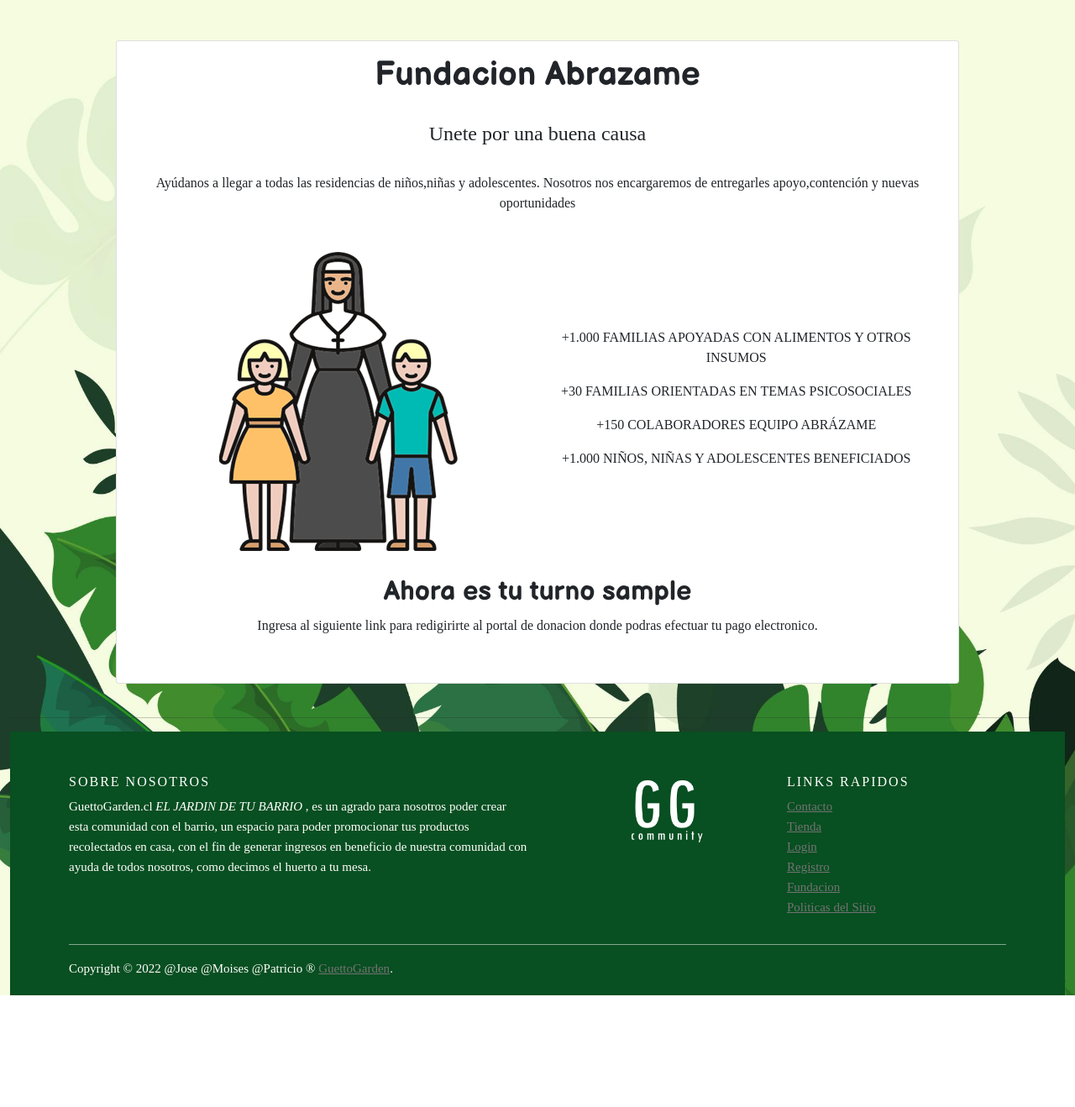
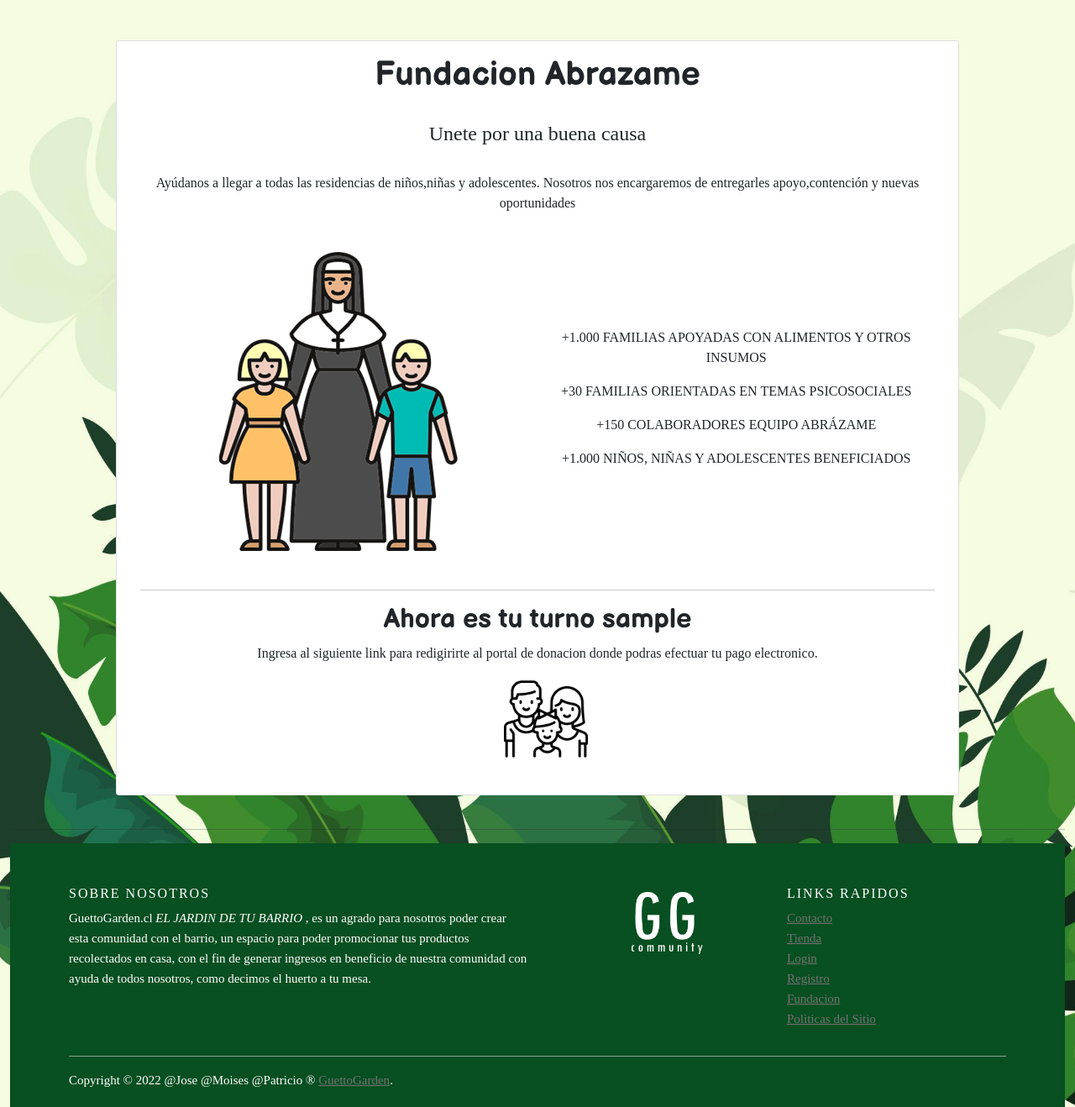
Before and after one commit to Deevcode/G_G_Django, a Django app: page /fundacion/ in a window 1280 px wide. Shown: the part 102-1420 px from the top of the page at 84% size. Before the commit the page ends 1287 px from the top, so only its background shows below. Run offline with Django 4.2, Linux system fonts and the light colour scheme; the visitor is signed in with stand-in values (Sample User, id 1); parts of the project's set-up code (start-up, migrations or seed data) failed here and were passed over; some libraries are stand-ins or nearby versions.

Commit message:
cambios en fundacion

```diff
--- a/Tienda/Jordaan23/Jordaan23/settings.py
+++ b/Tienda/Jordaan23/Jordaan23/settings.py
@@ -52,7 +52,8 @@ INSTALLED_APPS = [
     'pwa',
     'rest_framework.authtoken',
 ]
-#VALIDACION EN EL API VIEWS
+#------------------------------------------------------------------------------------------------------------------------------
+# METODO DE VALIDACION DE LA API
 
 #REST_FRAMEWORK = {
 #    'DEFAULT_AUTHENTICATION_CLASSES': (
@@ -62,7 +63,7 @@ INSTALLED_APPS = [
 #        'rest_framework.permissions.IsAuthenticated',
 #    ),
 #}
-
+#-------------------------------------------------------------------------------------------------------------------------------
 CRISPY_TEMPLATE_PACK = 'bootstrap4'
 
 X_FRAME_OPTIONS='SAMEORIGIN'
--- a/Tienda/Jordaan23/app/templates/app/fundacion.html
+++ b/Tienda/Jordaan23/app/templates/app/fundacion.html
@@ -47,9 +47,11 @@
                         </div>
             </center>
             <br>
+            <hr>
             <center>
                 <h2>Ahora es tu turno {{user.username}}</h2>
                 <p>Ingresa al siguiente link para redigirirte al portal de donacion donde podras efectuar tu pago electronico.</p>
+                <img src="{% static 'app/img/family.png' %}" class="logo">
             </center>
 
             <br>
```
